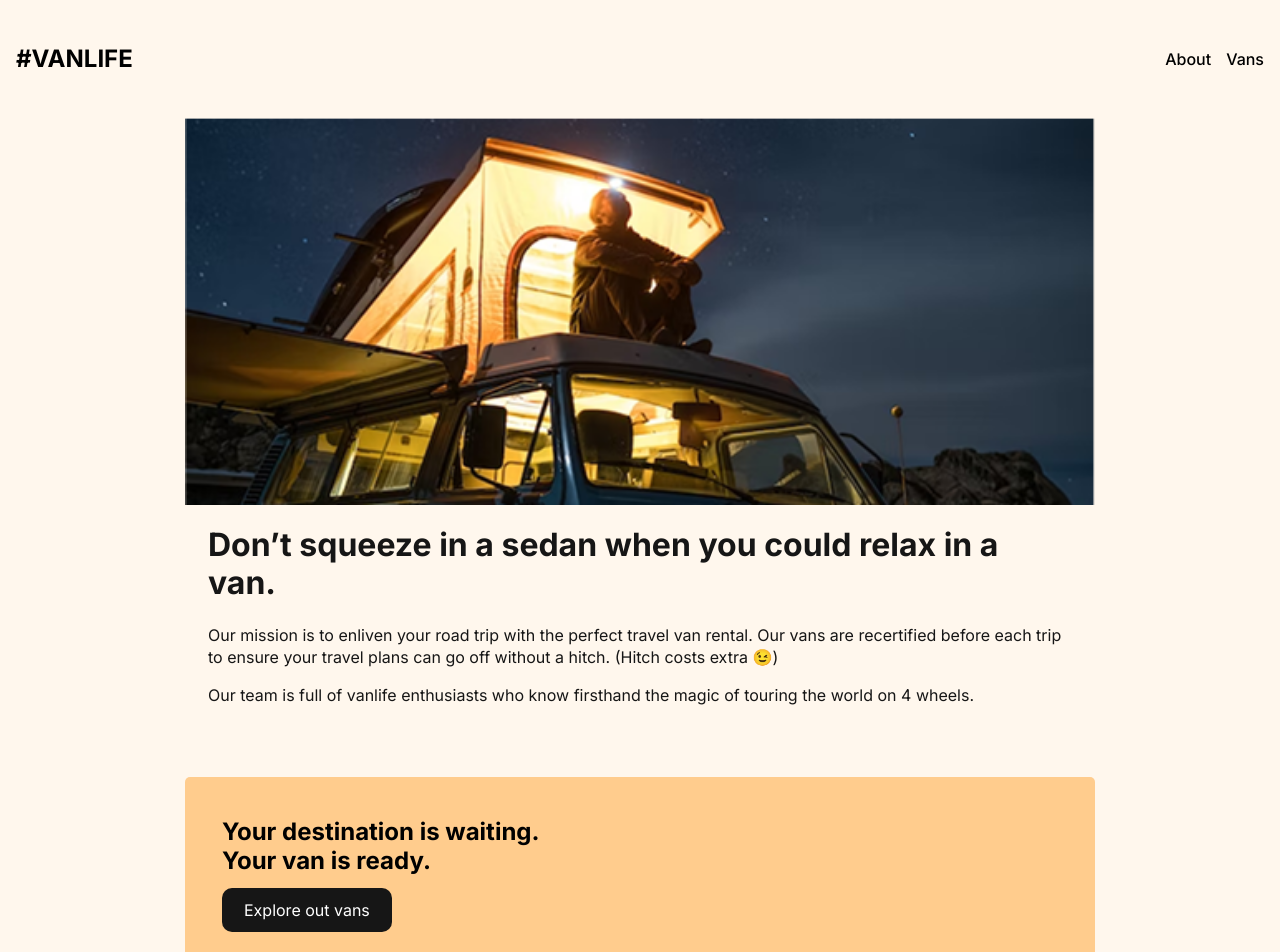
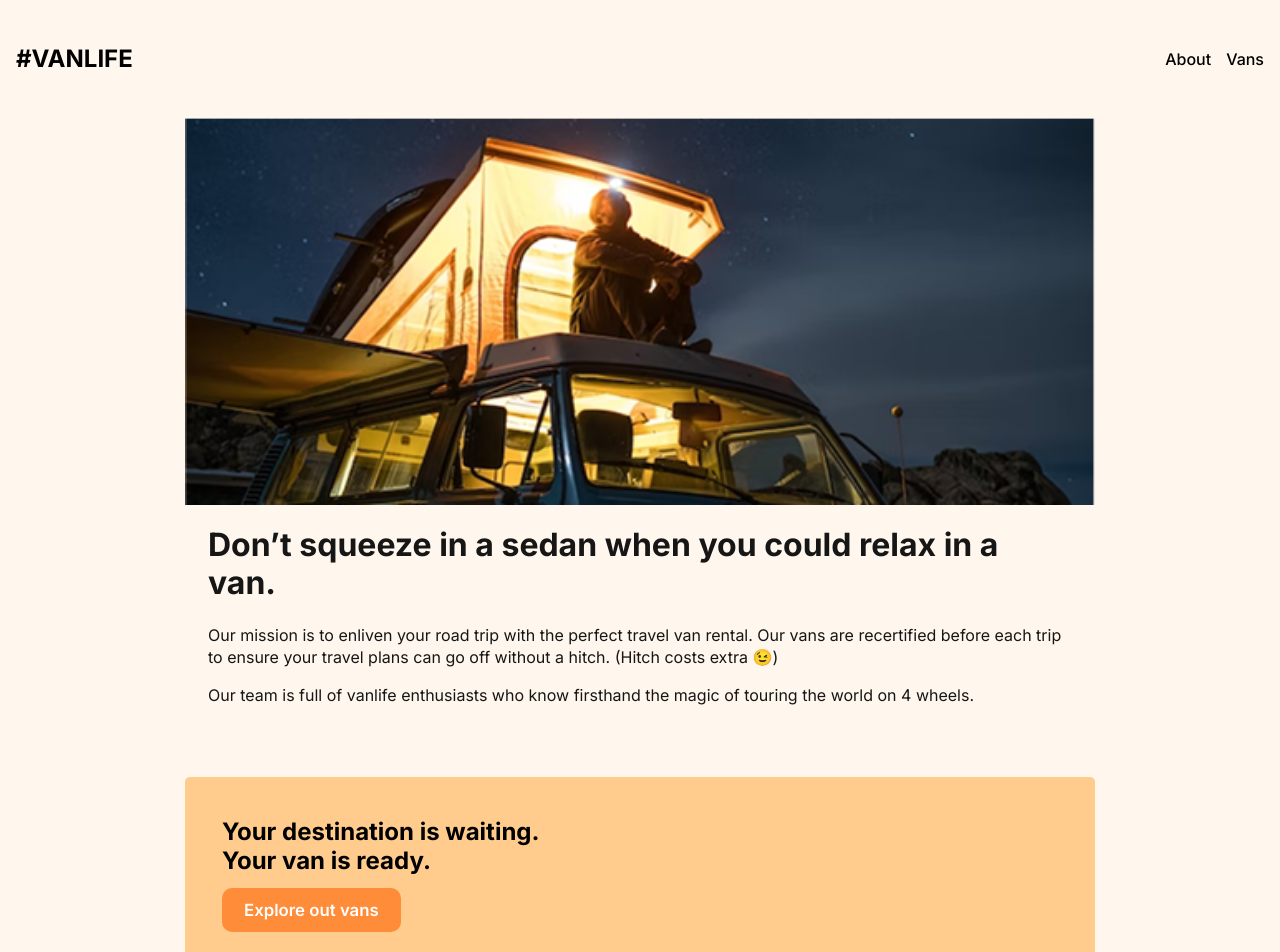
Before and after one commit to emirisato1003/react-vanLife, a React (Vite) app: page /about in a window 1280 px wide. Shown: the top 952 px of the page. Built offline with nearby package versions, Linux system fonts and the light colour scheme; what miragejs would draw is missing.

Commit message:
update style

```diff
--- a/src/index.css
+++ b/src/index.css
@@ -247,6 +247,8 @@ i[class*='van-type-'] {
 /*** van detail page ***/
 .van-detail-container{
   padding: 27px;
+  max-width: 900px;
+  justify-self: center;
 }
 
 .van-detail-container .back-button:visited {
@@ -262,10 +264,32 @@ i[class*='van-type-'] {
   flex-direction: column;
 }
 
+.van-detail i{
+  align-self: flex-start;
+  cursor: pointer;
+}
+
+.van-detail h2{
+  font-size: 2rem;
+}
+
+.van-price{
+  font-size: 1.75rem;
+  margin: 0;
+}
 .van-detail img{
   border-radius: 5px;
   margin-block: 47px;
   max-width: 1200px;
+}
+
+.link-button{
+  background-color: #ff8c38;
+  color: #fff;
+  border: none;
+  font-size: 1.05rem;
+  font-weight: 600;
+  cursor: pointer;
 }
 
 @media (max-width: 650px) {
```
